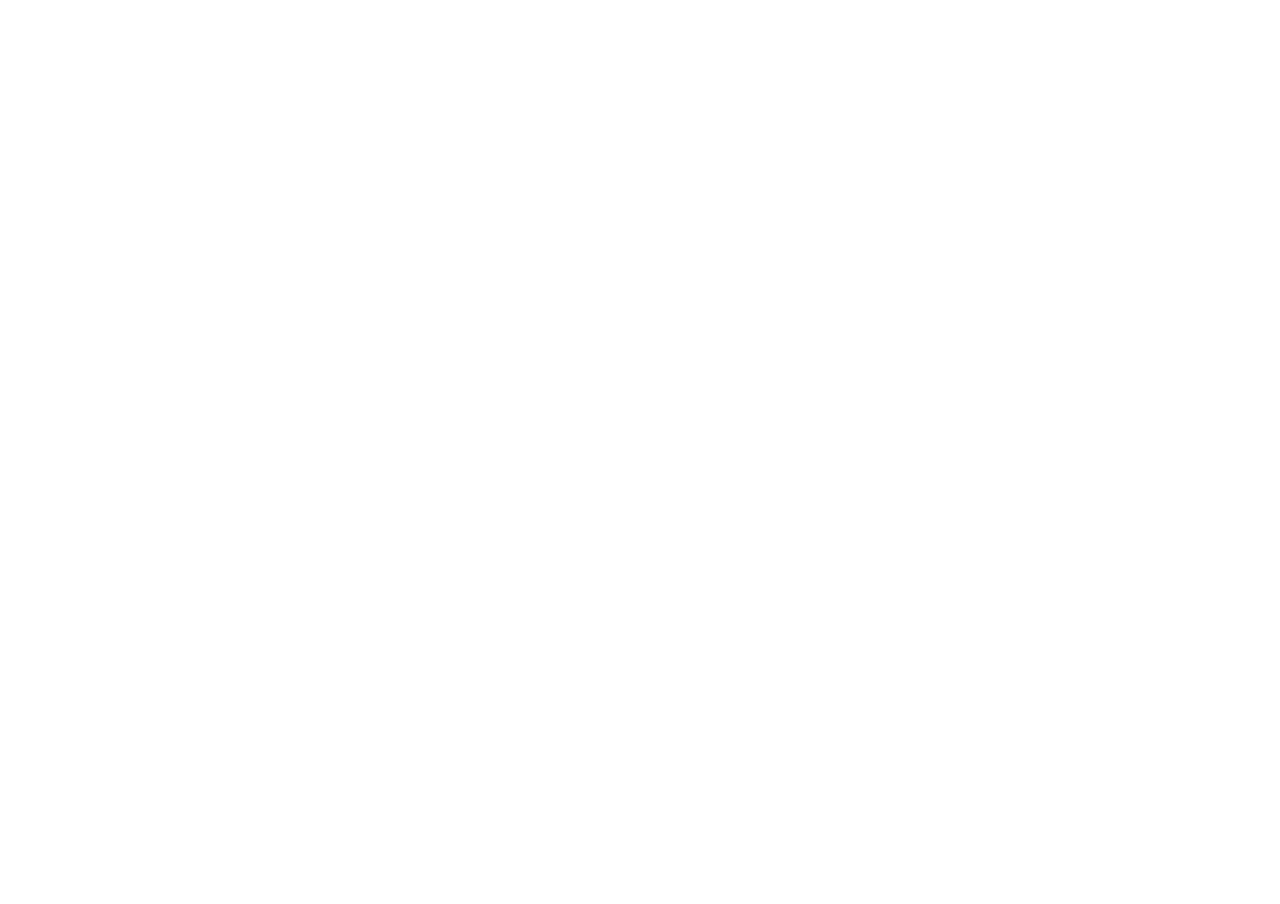
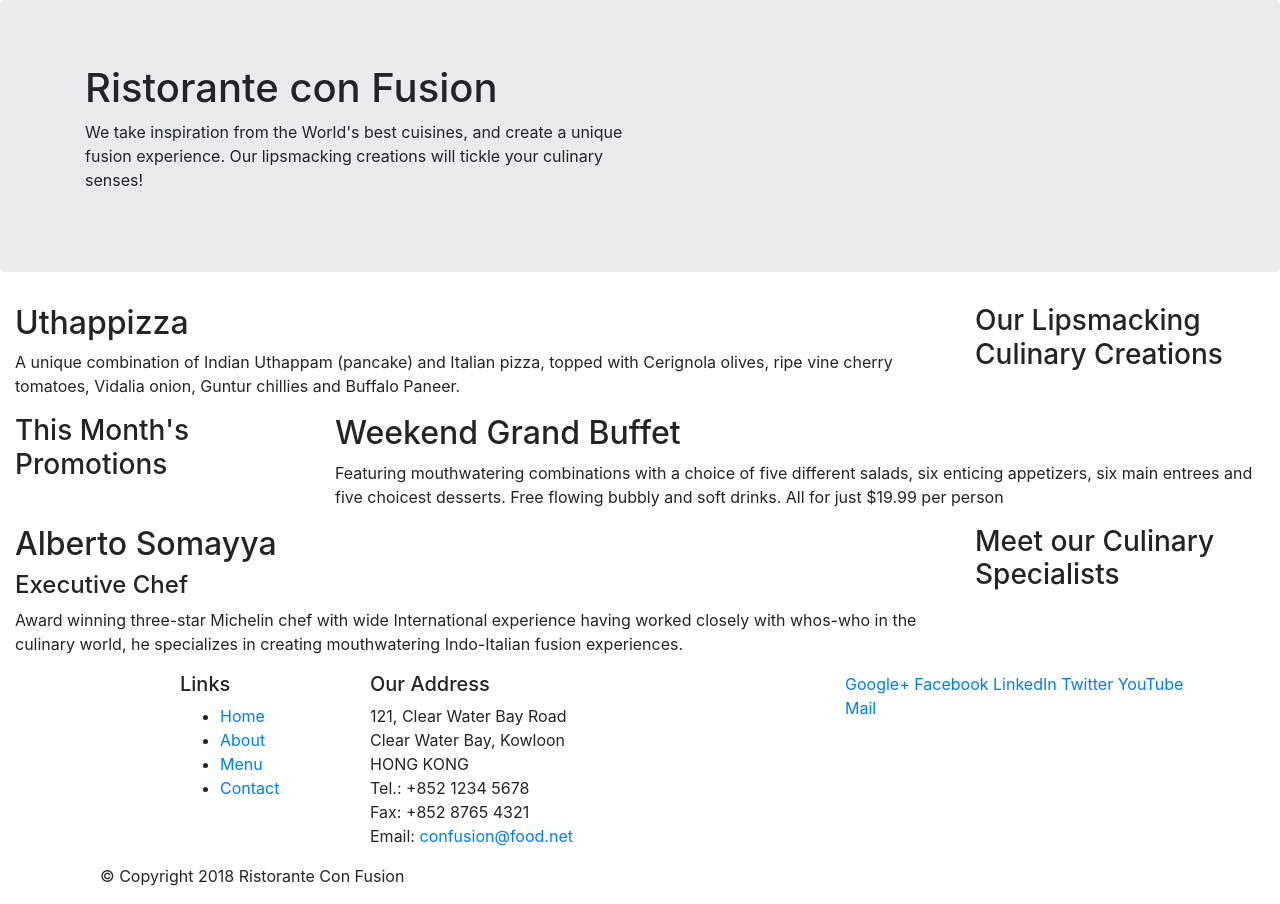
Before and after one commit to lakshya16240/Cruize, a website: page index.html in a window 1280 px wide. Before the commit the page ends 800 px from the top, so only its background shows below. Drawn offline with nearby package versions, Linux system fonts and the light colour scheme.

Commit message:
Bootstrap part1

```diff
--- a/index.html
+++ b/index.html
@@ -1,22 +1,114 @@
 <!DOCTYPE html>
 <html lang="en">
+
 <head>
+    <!-- Required meta tags always come first -->
     <meta charset="utf-8">
     <meta name="viewport" content="width=device-width, initial-scale=1, shrink-to-fit=no">
     <meta http-equiv="x-ua-compatible" content="ie=edge">
 
     <!-- Bootstrap CSS -->
     <link rel="stylesheet" href="node_modules/bootstrap/dist/css/bootstrap.min.css">
-    <title>Hello there</title>
 
+    <title>Ristorante Con Fusion</title>
 </head>
+
 <body>
 
+    <header class="jumbotron">
+        <div class="container">
+            <div class="row">
+                <div class="col-12 col-sm-6">
+                    <h1>Ristorante con Fusion</h1>
+                    <p>We take inspiration from the World's best cuisines, and create a unique fusion experience. Our lipsmacking creations will tickle your culinary senses!</p>
+                </div>
+                <div class="col-12 col-sm">
+                </div>
+            </div>
+        </div>
+    </header>
+
+    <div class="container-fluid">
+        <div class="row">
+            <div class="col-12 col-sm-4 order-sm-last col-md-3">
+                <h3>Our Lipsmacking Culinary Creations</h3>
+            </div>
+            <div class="col col-sm order-sm-first col-md">
+                <h2>Uthappizza</h2>
+                <p>A unique combination of Indian Uthappam (pancake) and Italian pizza, topped with Cerignola olives, ripe vine cherry tomatoes, Vidalia onion, Guntur chillies and Buffalo Paneer.</p>
+            </div>
+        </div>
 
 
-<!-- jQuery first, then Popper.js, then Bootstrap JS. -->
-<script src="node_modules/jquery/dist/jquery.slim.min.js"></script>
-<script src="node_modules/popper.js/dist/umd/popper.min.js"></script>
-<script src="node_modules/bootstrap/dist/js/bootstrap.min.js"></script>
+        <div class="row">
+            <div class="col-12 col-sm-4 col-md-3">
+                <h3>This Month's Promotions</h3>
+            </div>
+            <div class="col col-sm col-md">
+                <h2>Weekend Grand Buffet</h2>
+                <p>Featuring mouthwatering combinations with a choice of five different salads, six enticing appetizers, six main entrees and five choicest desserts. Free flowing bubbly and soft drinks. All for just $19.99 per person </p>
+            </div>
+        </div>
+
+        <div class="row">
+            <div class="col-12 col-sm-4 order-sm-last col-md-3">
+                <h3>Meet our Culinary Specialists</h3>
+            </div>
+            <div class="col col-sm order-sm-first col-md">
+                <h2>Alberto Somayya</h2>
+                <h4>Executive Chef</h4>
+                <p>Award winning three-star Michelin chef with wide International experience having worked closely with whos-who in the culinary world, he specializes in creating mouthwatering Indo-Italian fusion experiences. </p>
+            </div>
+        </div>
+    </div>
+
+    <footer>
+        <div class="container">
+            <div class="row">
+                <div class="col-4 offset-1 col-sm-2">
+                    <h5>Links</h5>
+                    <ul>
+                        <li><a href="#">Home</a></li>
+                        <li><a href="#">About</a></li>
+                        <li><a href="#">Menu</a></li>
+                        <li><a href="#">Contact</a></li>
+                    </ul>
+                </div>
+                <div class="col-7 col-sm-5">
+                    <h5>Our Address</h5>
+                    <address>
+		              121, Clear Water Bay Road<br>
+		              Clear Water Bay, Kowloon<br>
+		              HONG KONG<br>
+		              Tel.: +852 1234 5678<br>
+		              Fax: +852 8765 4321<br>
+		              Email: <a href="mailto:confusion@food.net">confusion@food.net</a>
+		           </address>
+                </div>
+                <div class="col-12 col-sm-4">
+                    <div>
+                        <a href="http://google.com/+">Google+</a>
+                        <a href="http://www.facebook.com/profile.php?id=">Facebook</a>
+                        <a href="http://www.linkedin.com/in/">LinkedIn</a>
+                        <a href="http://twitter.com/">Twitter</a>
+                        <a href="http://youtube.com/">YouTube</a>
+                        <a href="mailto:">Mail</a>
+                    </div>
+                </div>
+           </div>
+           <div class="col-auto">
+                <div>
+                    <p>© Copyright 2018 Ristorante Con Fusion</p>
+                </div>
+           </div>
+        </div>
+    </footer>
+
+
+    <!-- jQuery first, then Popper.js, then Bootstrap JS. -->
+    <script src="node_modules/jquery/dist/jquery.slim.min.js"></script>
+    <script src="node_modules/popper.js/dist/umd/popper.min.js"></script>
+    <script src="node_modules/bootstrap/dist/js/bootstrap.min.js"></script>
 </body>
+
 </html>
```
